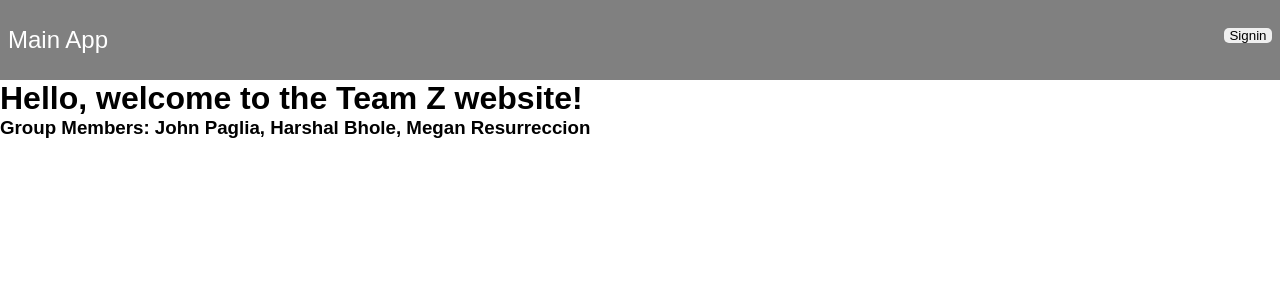
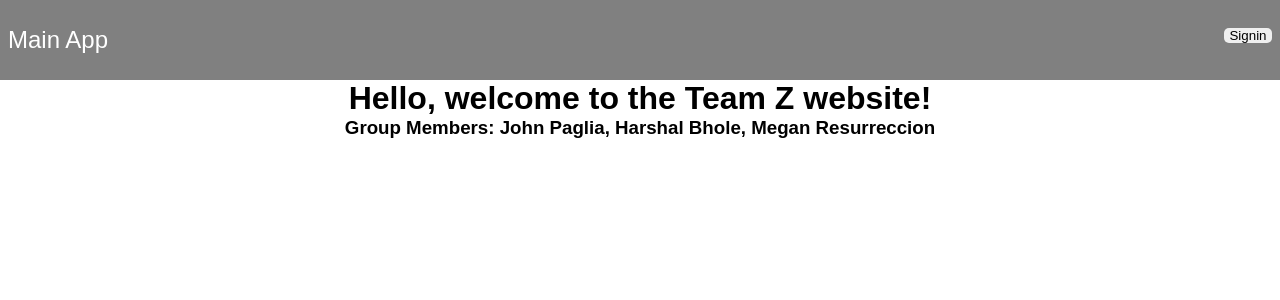
Before and after one commit to DragonFish55/sprintproject, a React (Create React App) app: page / in a window 1280 px wide. Shown: the top 300 px of the page. Built offline with nearby package versions, Linux system fonts and the light colour scheme.

Commit message:
Add center class

```diff
--- a/src/components/LandingPage/LandingPage.css
+++ b/src/components/LandingPage/LandingPage.css
@@ -36,3 +36,7 @@
     width: 100%;
     height: 50%;
 }
+
+.center {
+text-align: center;
+}
```
